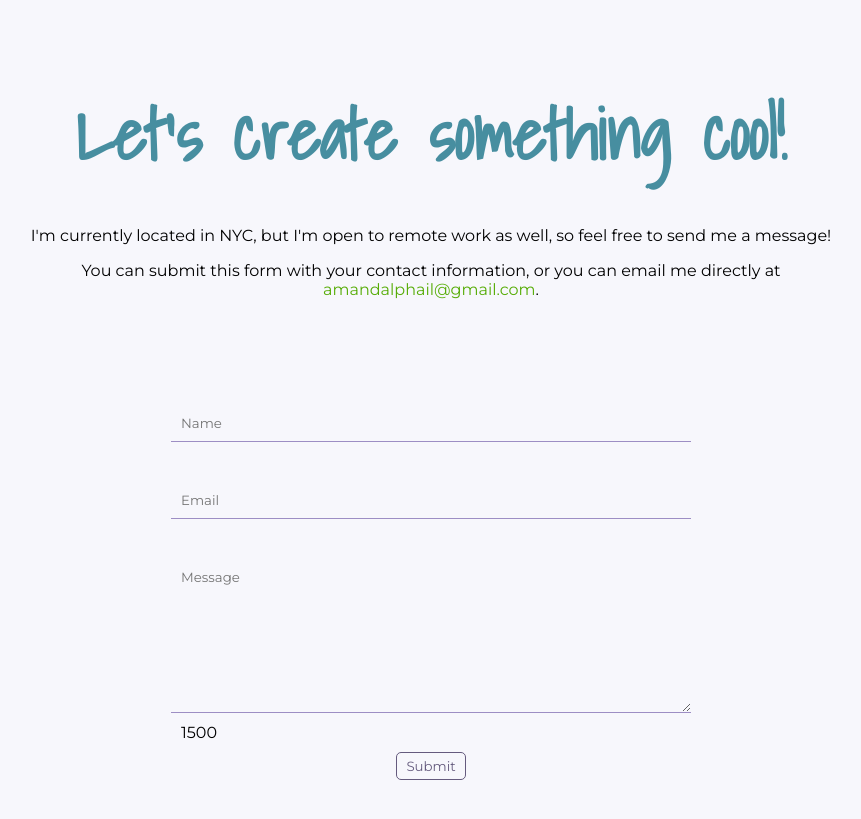
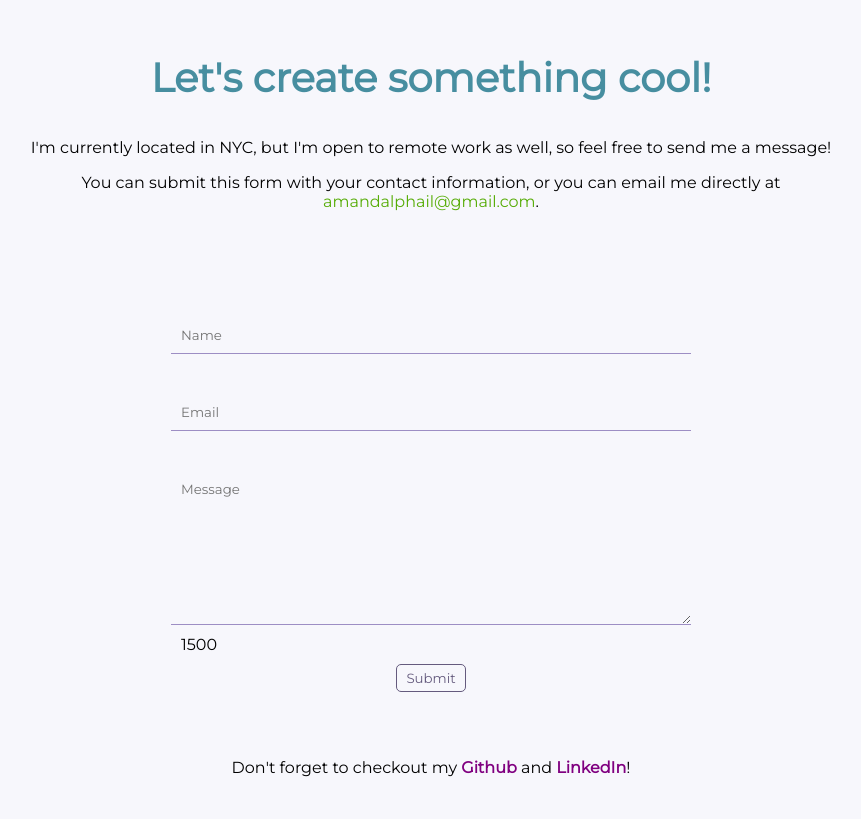
Before and after one commit to amandaphail/portfolio, a React (Create React App) app: page / in a window 1280 px wide. Shown: the part 3055-3874 px from the top of the page, without its empty margins (209-1070 px from the left). Built offline with nearby package versions, Linux system fonts and the light colour scheme; a web font is replaced by a local one.

Commit message:
change contact css

```diff
--- a/src/components/CSS/contact.css
+++ b/src/components/CSS/contact.css
@@ -35,8 +35,8 @@
 
 #create {
   color: rgb(71, 142, 160);
-  font-family: "Shadows Into Light", cursive;
-  font-size: 70px;
+  font-family: "Montserrat", sans-serif;
+  font-size: 40px;
   padding-top: 30px;
   margin-bottom: 20px;
 }
```
